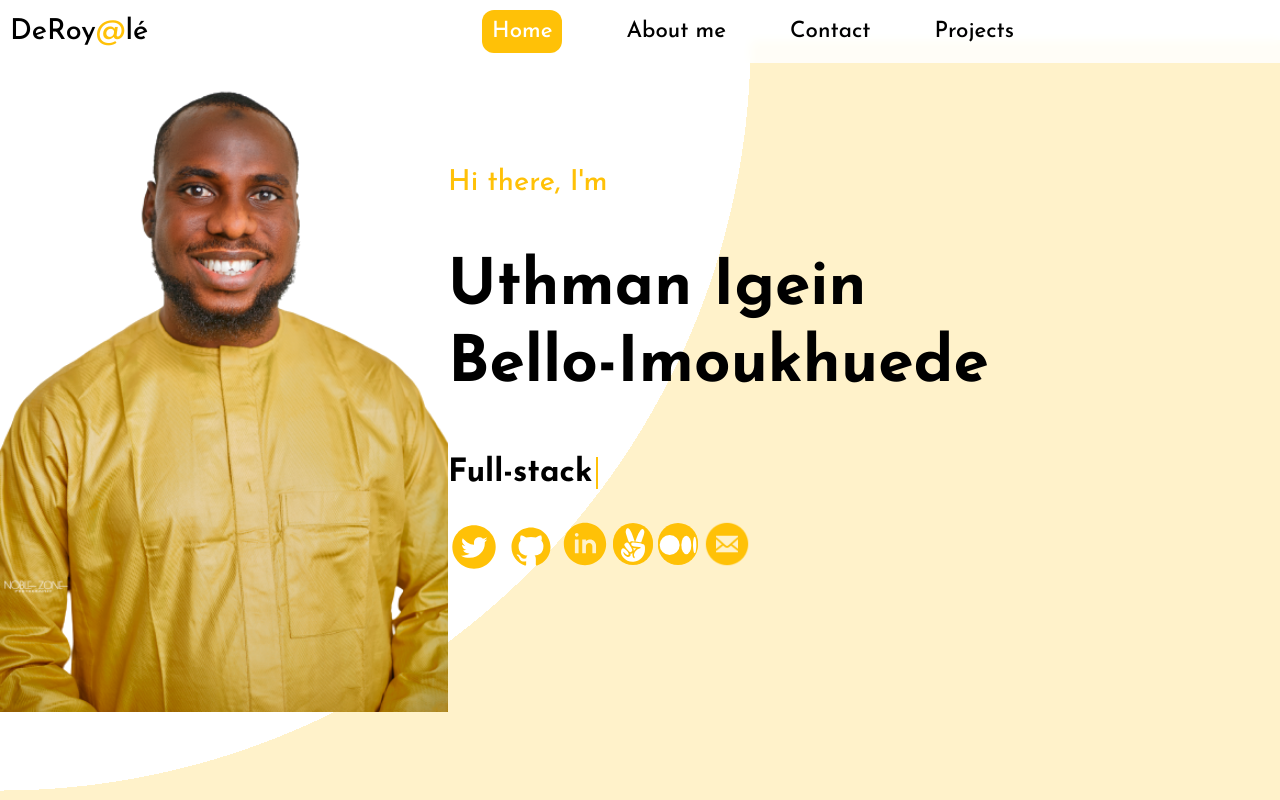
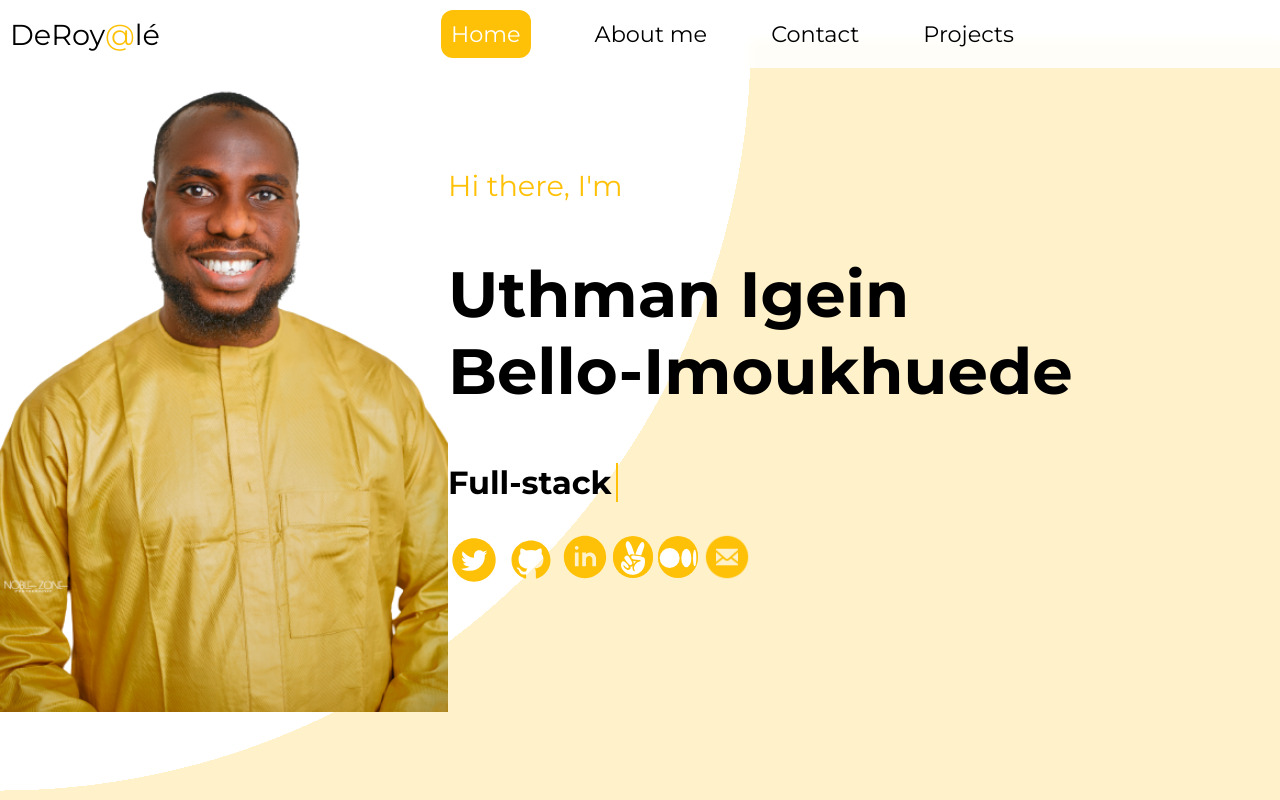
Before and after one commit to Uthmanbello/portfolio, a website: page index.html in a window 1280 px wide. Shown: the top 800 px of the page. Drawn offline with Linux system fonts and the light colour scheme.

Commit message:
Change fonts

```diff
--- a/index.html
+++ b/index.html
@@ -12,11 +12,13 @@
   <script src="scripts/sections.js" defer></script>
   <script src="scripts/resume.js" defer></script>
   <script src="scripts/cardScroller.js" defer></script>
+  <!-- <link rel="preconnect" href="https://fonts.googleapis.com">
+  <link rel="preconnect" href="https://fonts.gstatic.com" crossorigin>
+  <link href="https://fonts.googleapis.com/css2?family=Josefin+Sans:ital,wght@0,100;0,500;0,700;1,100&family=Lato:wght@400;700;900&family=Lobster&family=Rubik:wght@300;400&display=swap" rel="stylesheet"> -->
+
   <link rel="preconnect" href="https://fonts.googleapis.com">
-<link rel="preconnect" href="https://fonts.gstatic.com" crossorigin>
-<link rel="preconnect" href="https://fonts.googleapis.com">
-<link rel="preconnect" href="https://fonts.gstatic.com" crossorigin>
-<link href="https://fonts.googleapis.com/css2?family=Josefin+Sans:ital,wght@0,100;0,500;0,700;1,100&family=Lato:wght@400;700;900&family=Lobster&family=Rubik:wght@300;400&display=swap" rel="stylesheet">
+    <link rel="preconnect" href="https://fonts.gstatic.com" crossorigin>
+    <link href="https://fonts.googleapis.com/css2?family=Montserrat:wght@400;600;700&display=swap" rel="stylesheet">
 </head>
 <body>
   <nav class="nav-bar desk-none">
--- a/styles.css
+++ b/styles.css
@@ -1,6 +1,7 @@
 * {
   box-sizing: border-box;
-  font-family: 'Josefin Sans', sans-serif;
+  /* font-family: 'Josefin Sans', sans-serif; */
+  font-family: 'Montserrat', sans-serif;
 }
 
 body {
```
